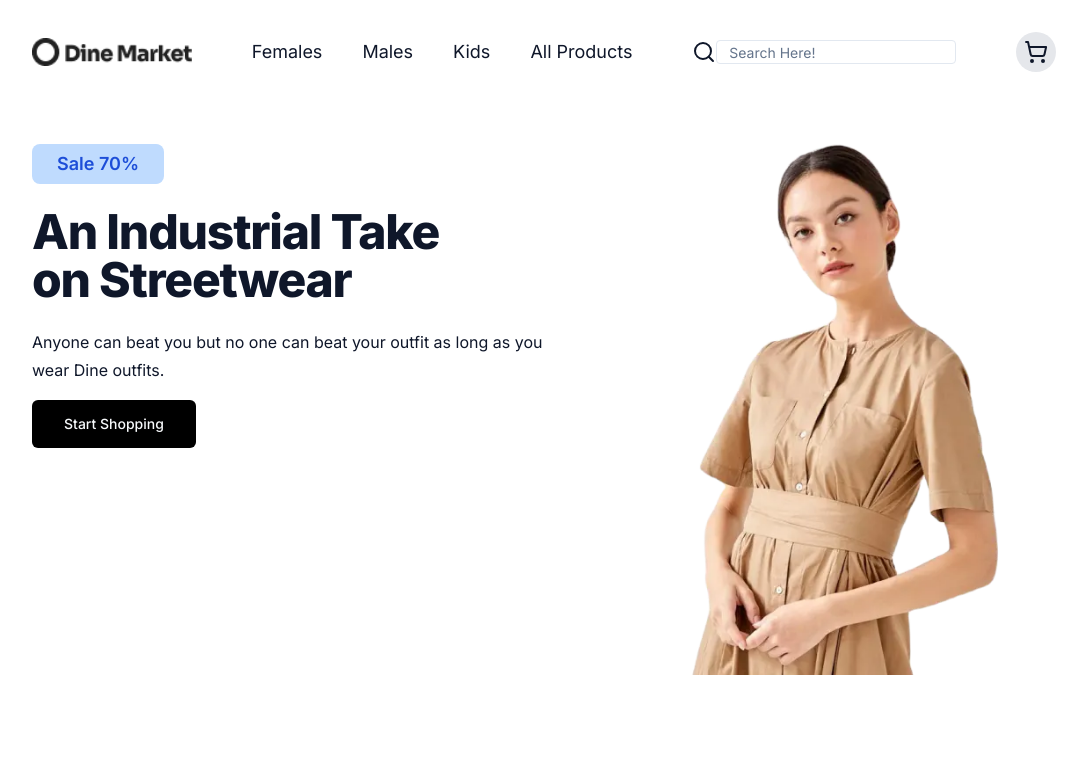
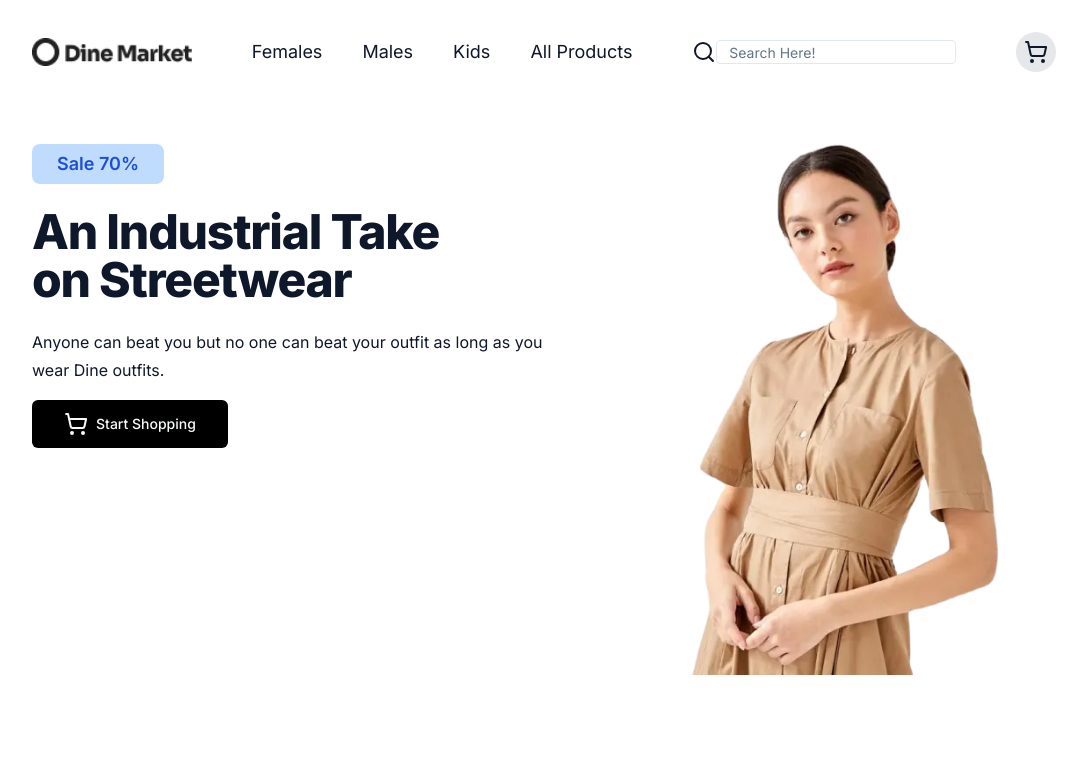
Before and after one commit to MasabBinZia/DineMarket-Ecommerce-web, a Next.js app: page / in a window 1280 px wide. Shown: the top 761 px of the page, without its empty margins (96-1183 px from the left). Built offline with nearby package versions, Linux system fonts and the light colour scheme.

Commit message:
ShoppingCart btn updated

```diff
--- a/src/views/Hero.tsx
+++ b/src/views/Hero.tsx
@@ -2,6 +2,7 @@ import React from 'react'
 import { Badge } from '@/components/ui/badge'
 import { Button } from '@/components/ui/button'
 import heroImg from '/public/heroImg.webp'
+import { ShoppingCart } from "lucide-react"
 import Image from 'next/image'
 const Hero = () => {
     return (
@@ -15,7 +16,9 @@ const Hero = () => {
                 <p className="leading-7 [&:not(:first-child)]:mt-6">
                     Anyone can beat you but no one can beat your outfit as long as you<br /> wear Dine outfits.
                 </p>
-                <Button className='bg-black h-12 px-8 mt-4'>Start Shopping</Button>
+                <Button className='bg-black h-12 px-8 mt-4'>
+                    <ShoppingCart className='mr-2'/>
+                    Start Shopping</Button>
             </div>
             {/* Right Side */}
             <div className='flex-1'>
```
